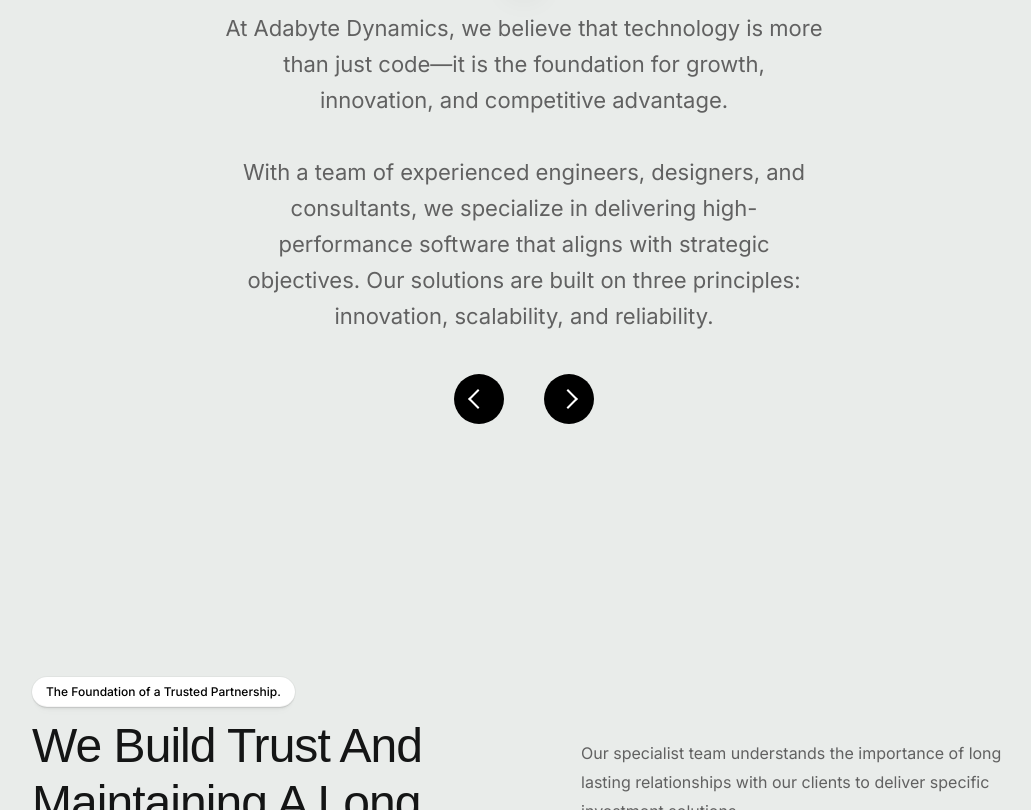
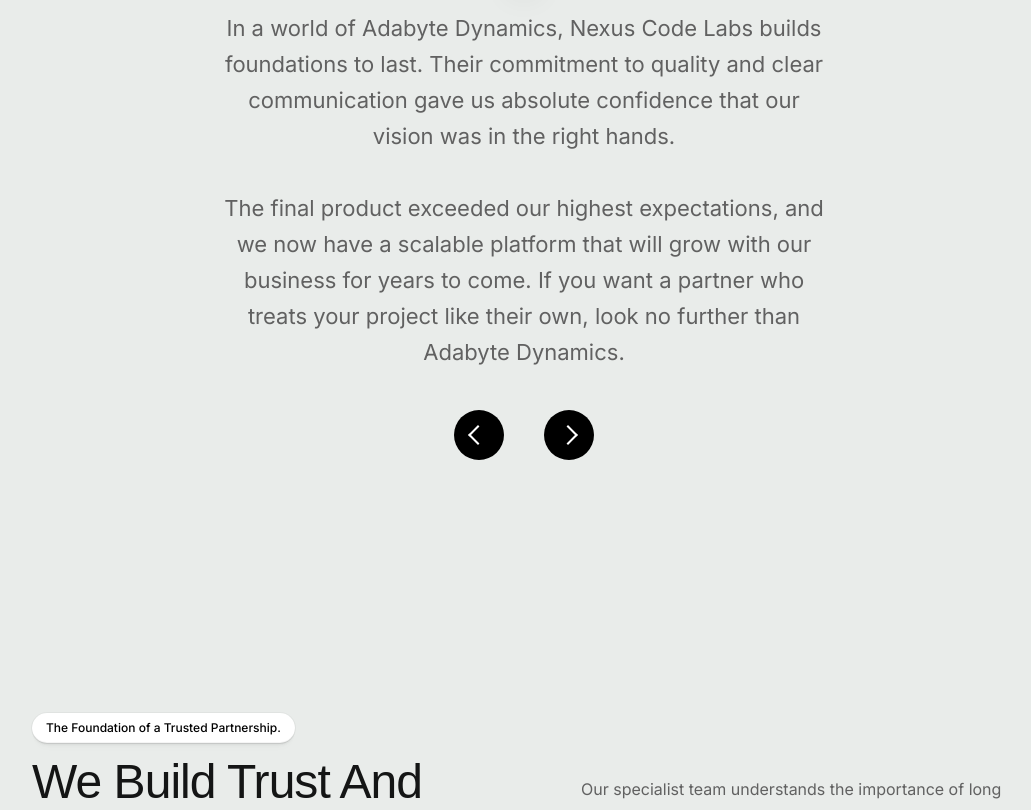
Before and after one commit to AdaByte-Dynamics/COMPANY_WEBSITE_REDESIGNED, a plain HTML site: page index.html in a window 1280 px wide. Shown: the part 6738-7548 px from the top of the page, without its empty margins (116-1147 px from the left). Drawn offline with Linux system fonts and the light colour scheme.

Commit message:
finalize

```diff
--- a/index.html
+++ b/index.html
@@ -933,15 +933,13 @@
                     </div>
 
                     <p>
-                        At Adabyte Dynamics, we believe that technology is more than just code—it is the foundation
-                        for growth, innovation, and competitive advantage.
-
+                        In a world of Adabyte Dynamics, Nexus Code Labs builds foundations to last.
+                        Their commitment to quality and clear communication gave us absolute confidence that our vision was in the right hands.
                         <br>
                         <br>
 
-                        With a team of experienced engineers, designers, and consultants, we specialize in delivering
-                        high-performance software that aligns with strategic objectives. Our solutions are built on
-                        three principles: innovation, scalability, and reliability.
+                       The final product exceeded our highest expectations, and we now have a scalable platform that will grow with our business for years to come.
+                        If you want a partner who treats your project like their own, look no further than Adabyte Dynamics.
 
                     </p>
 
```
